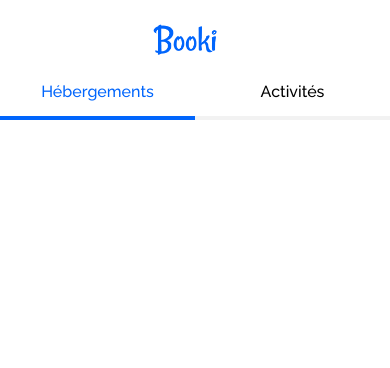
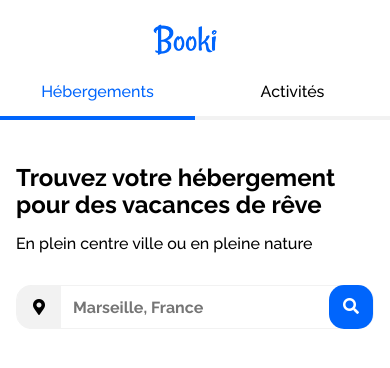
Before and after one commit to E2dgar/GabrielDavid_2_20122021, a plain HTML site: page index.html in a window 390 px wide. Drawn offline with Linux system fonts and the light colour scheme.

Commit message:
Search bar

```diff
--- a/css/style.css
+++ b/css/style.css
@@ -4,7 +4,7 @@ body {
     --blue-light: #DEEBFF;
     --grey: #F2F2F2;
     --black: #000000;
-    -white: #FFFFFF;
+    --white: #FFFFFF;
 
     color: var(--black);
     /******************/
@@ -67,6 +67,58 @@ header nav ul li.active a{
    color: var(--blue);
 }
 
+/*****Formulaire*****/
+section.search {
+    max-width: 1440px;
+    margin: 0 auto;
+    padding: 16px;
+}
+
+h1 {
+    font-size: 24px;
+}
+
+.search p {
+    margin-bottom: 32px;
+}
+
+.search button i {
+    display: none;
+}
+
+.search-container {
+    display: flex;
+    align-items: center;
+    max-width: max-content;
+    height: 44px;
+    border: 1px solid var(--grey);
+    border-radius: 15px;
+}
+
+.search-container .fa-map-marker-alt {
+    padding: 0 16px;
+    height: 44px;
+    line-height: 44px;
+    background: var(--grey);
+    border-radius: 15px 0 0 15px;
+}
+
+.search-container input {
+    height: 42px;
+    font-weight: bold;
+    padding-left: 12px;
+    border: none;
+}
+
+.search-container button {
+    background-color: var(--blue);
+    border-radius: 0 15px 15px 0;
+    border: none;
+    height: 44px;
+    padding: 0 20px 0 16px;
+    color: var(--white);
+    font-weight: bold;
+}
 
 /*****MediaQueries*****/
 @media screen and (max-width:768px) {
@@ -98,4 +150,27 @@ header nav ul li.active a{
         background-color: var(--blue);
         top: 100%;
     }
+
+
+    .search-container {
+        max-width: 400px;
+        margin: 0 auto;
     }
+
+    .search input {
+        flex-grow: 1;
+    }
+
+    .search button {
+        padding: 0;
+        border-radius: 15px;
+    }
+    .search button span {
+        display: none;
+    }
+
+    .search button i {
+        display: inline-block;
+        padding: 0 14px;
+    }
+}
--- a/index.html
+++ b/index.html
@@ -8,13 +8,14 @@
     <link rel="preconnect" href="https://fonts.gstatic.com" crossorigin>
     <link href="https://fonts.googleapis.com/css2?family=Raleway:wght@500;700&display=swap" rel="stylesheet">
     <link rel="stylesheet" href="css/normalize.css">
+    <link rel="stylesheet" href="https://cdn.jsdelivr.net/npm/@fortawesome/fontawesome-free@5.15.4/css/all.css">
     <link rel="stylesheet" href="css/style.css">
     <title>Booki</title>
 </head>
 <body>
     <header>
         <a class="logo" href="#" title="Booki">
-            <img src="/assets/img/Booki.png" srcset="/assets/img/Booki@3x.png 3x" alt="Logo Booki">
+            <img src="assets/img/Booki.png" srcset="assets/img/Booki@3x.png 3x" alt="Logo Booki">
         </a>
         <nav role="navigation" aria-label="Menu principal">
             <ul>
@@ -28,6 +29,21 @@
         </nav>
     </header>
     <main>
+        <section class="search">
+            <h1>Trouvez votre hébergement pour des vacances de rêve</h1>
+            <p>En plein centre ville ou en pleine nature</p>
+            <form id="form">
+                <div class="search-container">
+                    <i class="fas fa-map-marker-alt"></i>
+                    <input type="text" placeholder="Marseille, France">
+                    <button>
+                        <span>Rechercher</span>
+                        <i class="fas fa-search"></i>
+                    </button>
+                </div>
+
+            </form>
+        </section>
     </main>
 </body>
 </html>
```
Lines whose indentation alone changed are shown as unchanged.
